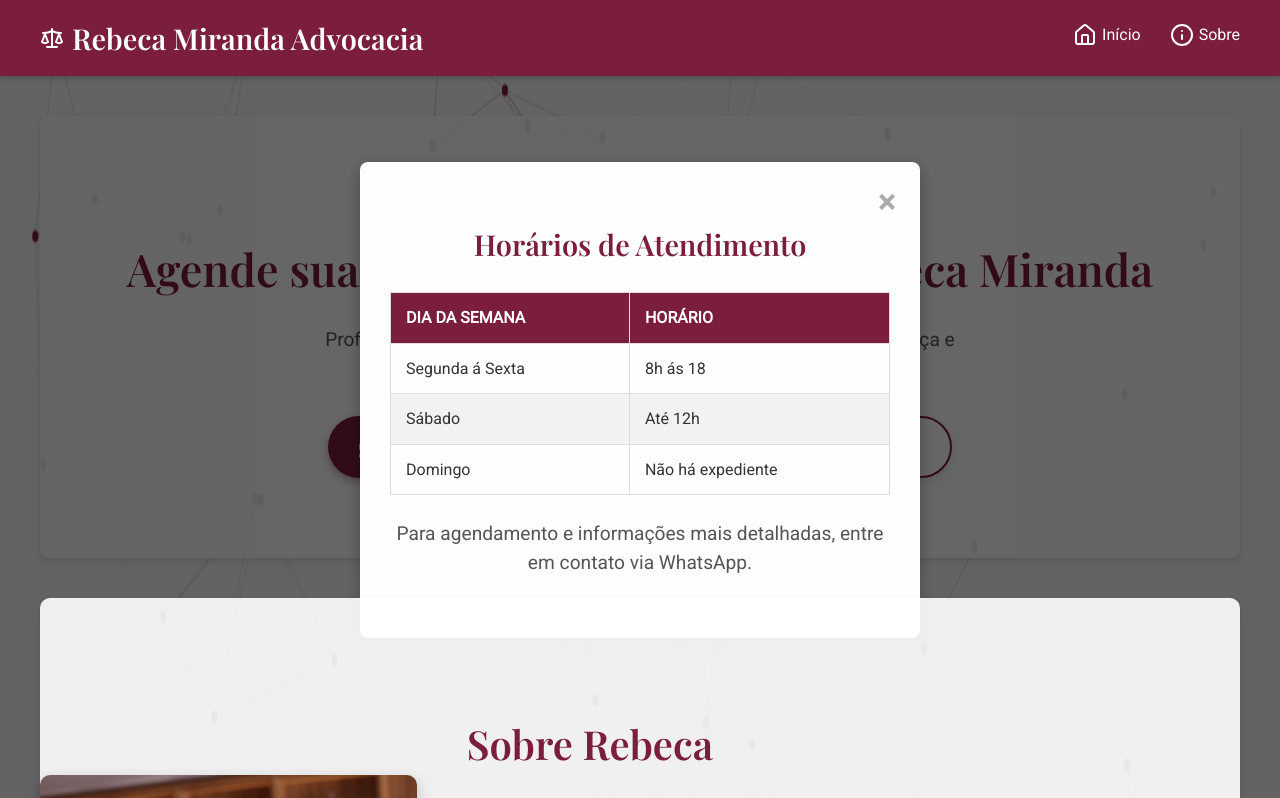
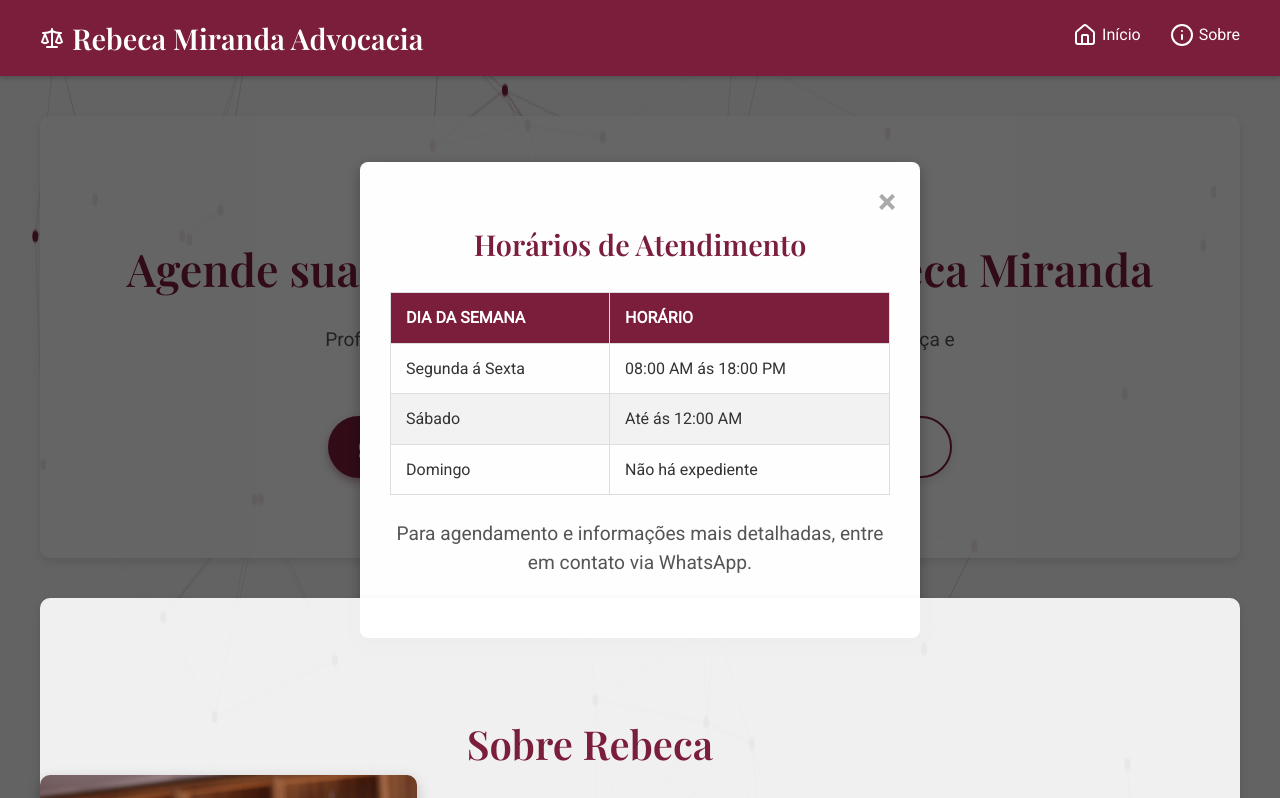
Before and after one commit to Davimirandajr/rebecaadvocacia, a plain HTML site: page index.html in a window 1280 px wide. Both pictures are taken after a click on the link "Consultar Horários Disponíveis". Shown: the top 798 px of the page. Drawn offline with nearby package versions, Linux system fonts and the light colour scheme.

Commit message:
Update index.html

```diff
--- a/index.html
+++ b/index.html
@@ -75,11 +75,11 @@
             <tbody>
               <tr>
                 <td>Segunda á Sexta</td>
-                <td>8h ás 18</td>
+                <td>08:00 AM ás 18:00 PM</td>
               </tr>
               <tr>
                 <td>Sábado</td>
-                <td>Até 12h</td>
+                <td>Até ás 12:00 AM</td>
               </tr>
               <tr>
                 <td>Domingo</td>
```
